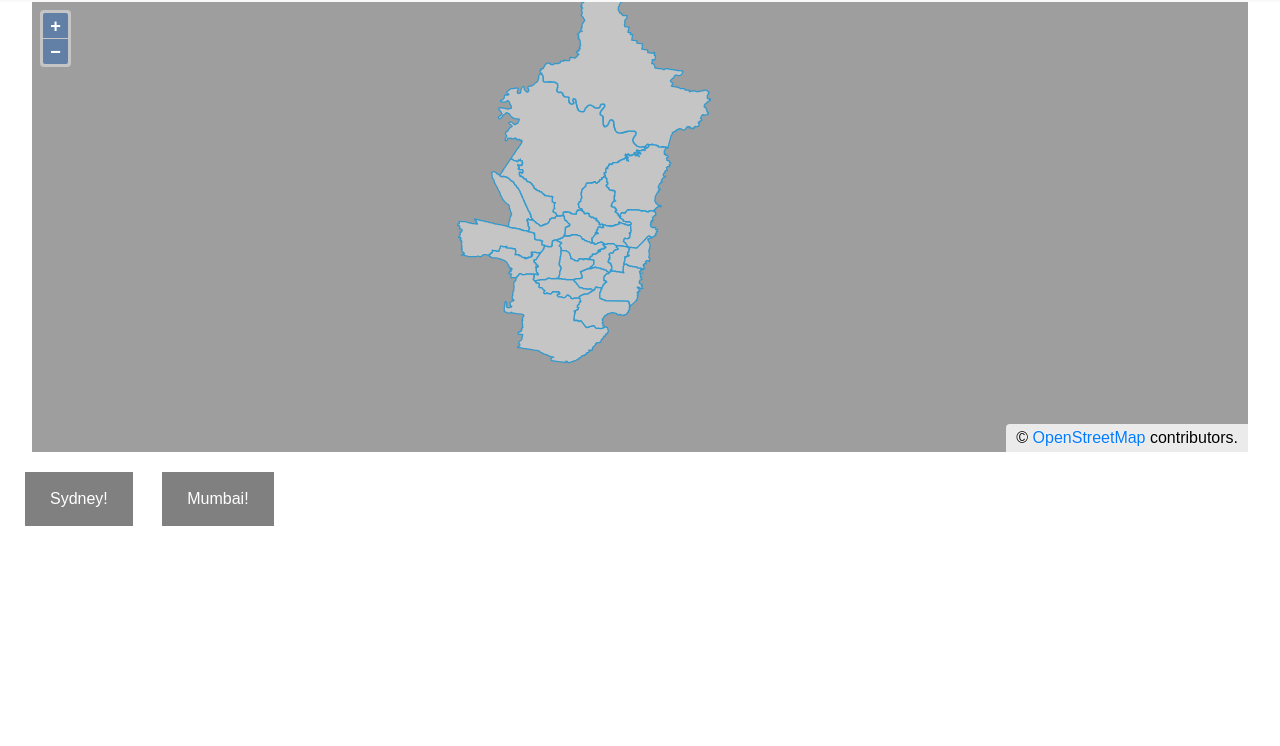
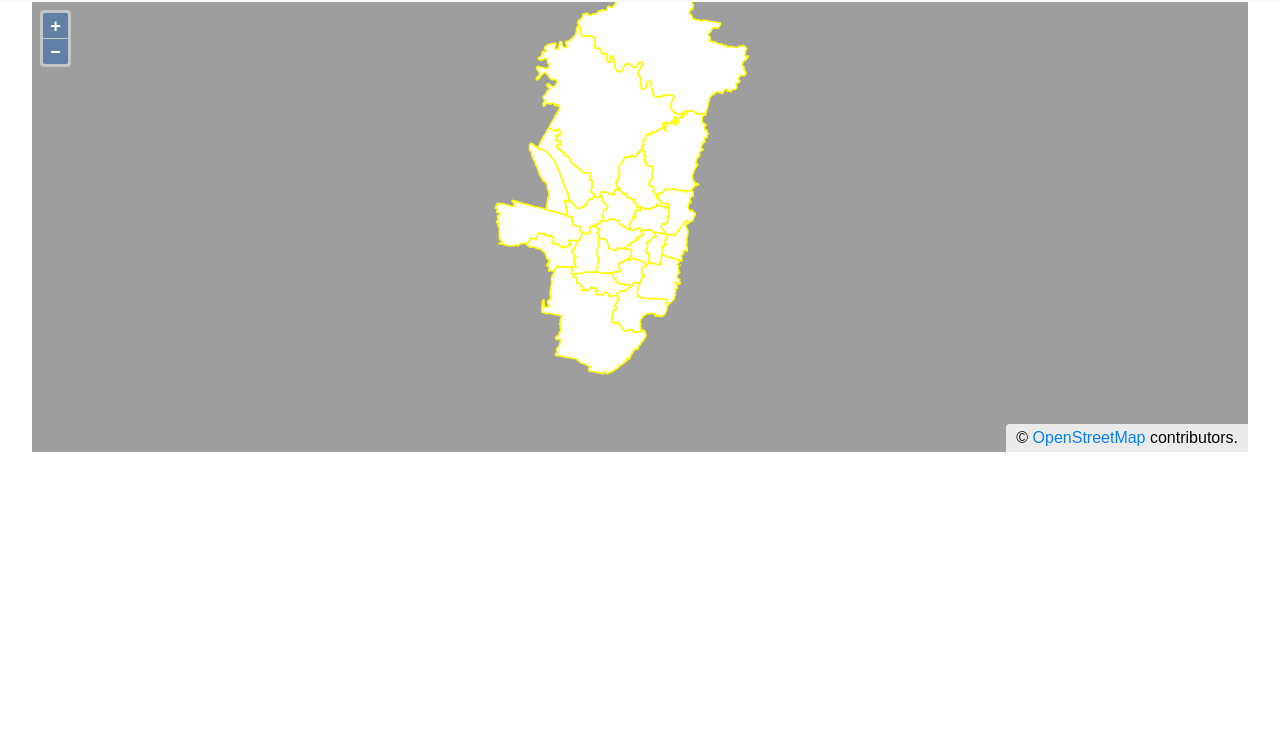
Before and after one commit to gauravpandey31/NewOLProjects, a plain HTML site: page index.html in a window 1280 px wide. Shown: the part 54-800 px from the top of the page. Drawn offline with nearby package versions, Linux system fonts and the light colour scheme.

Commit message:
OneWeekChanges
OneWeekChanges-MayMonth

```diff
--- a/index.html
+++ b/index.html
@@ -22,17 +22,19 @@
           <a class="nav-link" href="#">Home <span class="sr-only">(current)</span></a>
         </li>
         <li class="nav-item">
-          <a class="nav-link" href="#">Link</a>
+          <a class="nav-link" href="#">Tools</a>
+        </li>
+        <li class="nav-item">
+          <a class="nav-link" href="#">View</a>
         </li>
         <li class="nav-item dropdown">
           <a class="nav-link dropdown-toggle" href="#" id="navbarDropdown" role="button" data-toggle="dropdown" aria-haspopup="true" aria-expanded="false">
-            Dropdown
+            Draw
           </a>
           <div class="dropdown-menu" aria-labelledby="navbarDropdown">
-            <a class="dropdown-item" href="#">Action</a>
-            <a class="dropdown-item" href="#">Another action</a>
-            <div class="dropdown-divider"></div>
-            <a class="dropdown-item" href="#">Something else here</a>
+            <a class="dropdown-item" onclick="startDrawPoint()">Point</a>
+            <a class="dropdown-item" onclick="startDrawPolyline()">Polyline</a>
+            <a class="dropdown-item" onclick="startDrawPolygon()">Polygon</a>
           </div>
         </li>
         <li class="nav-item">
@@ -45,13 +47,12 @@
       </form>
     </div>
   </nav>
+<div>
+</div>
+
 <body>
-    <div id='js-map' class='map'></div>
-    <script src='./libs/ol.js'></script>
-    <script src='./main.js'></script>
-<div>
-    <button id='Sydney' class="button"> Sydney!</button>
-    <button id='Mumbai' class="button"> Mumbai!</button>
-</div>
+  <div id='js-map' class='map'></div>
+  <script src='./libs/ol.js'></script>
+  <script src='./main.js'></script>
 </body>
 </html>
--- a/main.js
+++ b/main.js
@@ -1,42 +1,123 @@
-window.onload = init;
+
+var baseMapLayer = new ol.layer.Tile({
+    source: new ol.source.OSM(),
+
+})
+
+var layerArray = [baseMapLayer]
+
+var newView = new ol.View({
+    center: [16826546.48952642, -4007066.957553634],
+    zoom: 9,
+
+})
+
+//1) create a map
+var map = new ol.Map({
+        // view propoerty
+    view: newView,
+    layers: layerArray,
+    target:'js-map',
+
+})
+
+//2) new style for new vector layer and a geojson layer to the map
+var newStroke = new ol.style.Stroke({
+color: '#ffff00',
+width: 1.5
+})
+
+var newFillStyle = new ol.style.Fill({
+color : '#fff'
+});
+
+var newStyle = new ol.style.Style({
+fill: newFillStyle,
+stroke: newStroke
+})
+
+var newLayerSource = new ol.source.Vector({
+format: new ol.format.GeoJSON(),
+url: 'SydneyData.geojson'
+})
+
+var newLayer = new ol.layer.Vector({
+source: newLayerSource,
+style: newStyle
+})
+
+map.addLayer(newLayer)
+
+// 3) select a feature with a single click on the map
+
+// var featureSelect = new ol.interaction.Select({
+
+// })
+
+// map.addInteraction(featureSelect)
 
 
+//4) Draw a point
 
-//create a map
-function init(){
+var newPointSource = new ol.source.Vector()
 
+var newPointLayer = new ol.layer.Vector({
+    source: newPointSource
+})
 
+map.addLayer(newPointLayer)
 
-    const map = new ol.Map({
+var drawPointInteraction = new ol.interaction.Draw({
+    type:'Point',
+    source: newPointSource
+})
 
-        view: new ol.View({
-            projection: 'EPSG:4326',
-            center: [151.259, -33.799],
-            zoom: 9,
-           // rotation: 0.5
-        }),
-        layers: [
-            new ol.layer.Tile({
-                source: new ol.source.OSM()
-            }),
-            new ol.layer.Vector({
-                //title:'added layer',
-                source: new ol.source.Vector({
-                    url:'SydneyData.geojson',
-                    format: new ol.format.GeoJSON
-                })
+function startDrawPoint(){
+    map.addInteraction(drawPointInteraction)
+}
+drawPointInteraction.on('drawend', function(evt){
+    map.removeInteraction(drawPointInteraction)
 
-            })
+})
+//Draw a Polyline
 
-        ],
-        target:'js-map',
-        keyboardEventTarget: document
-    })
-    //console.log(map.getView().calculateExtent());
-    //console.log(map.getView().getCenter());
-   //console.log(map.getView().getProjection());
+var newPolylineSource = new ol.source.Vector()
 
+var newPolylineLayer = new ol.layer.Vector({
+    source: newPolylineLayer
+})
 
+map.addLayer(newPolylineLayer)
 
+var drawPolylineInteraction = new ol.interaction.Draw({
+    type: 'LineString',
+    source: newPolylineSource
+})
 
+function startDrawPolyline(){
+    map.addInteraction(drawPolylineInteraction)
 }
+
+drawPolylineInteraction.on('drawend',function(evt){
+    map.removeInteration(drawPolylineInteraction)
+})
+//Draw a Polygon
+var newPolygonSource = new ol.source.Vector()
+
+var newPolygonLayer = new ol.layer.Vector({
+    source: newPolygonLayer
+})
+
+map.addLayer(newPolygonLayer)
+
+var drawPolygonInteraction = new ol.interaction.Draw({
+    type: 'Polygon',
+    source: newPolygonSource
+})
+
+function startDrawPolygon(){
+    map.addInteraction(drawPolygonInteraction)
+}
+drawPolygonInteraction.on('drawend', function(evt){
+    map.removeInteraction(drawPolygonInteraction)
+})
--- a/styles.css
+++ b/styles.css
@@ -12,17 +12,6 @@
     background-color:#fff;
 }
 
-.button {
-    margin-top: 20px;
-    background-color: grey;
-    border:none;
-    color: white;
-    padding: 15px 25px;
-    text-align: center;
-    font-size: 16px;
-    cursor:pointer;
-    margin-left: 25px;
+.btn-toolbar{
+    width:95%
 }
-.button:hover {
-    background-color: green;
-}
```
Also changed, not shown: libs/favicon.png (added), 1 other file.
